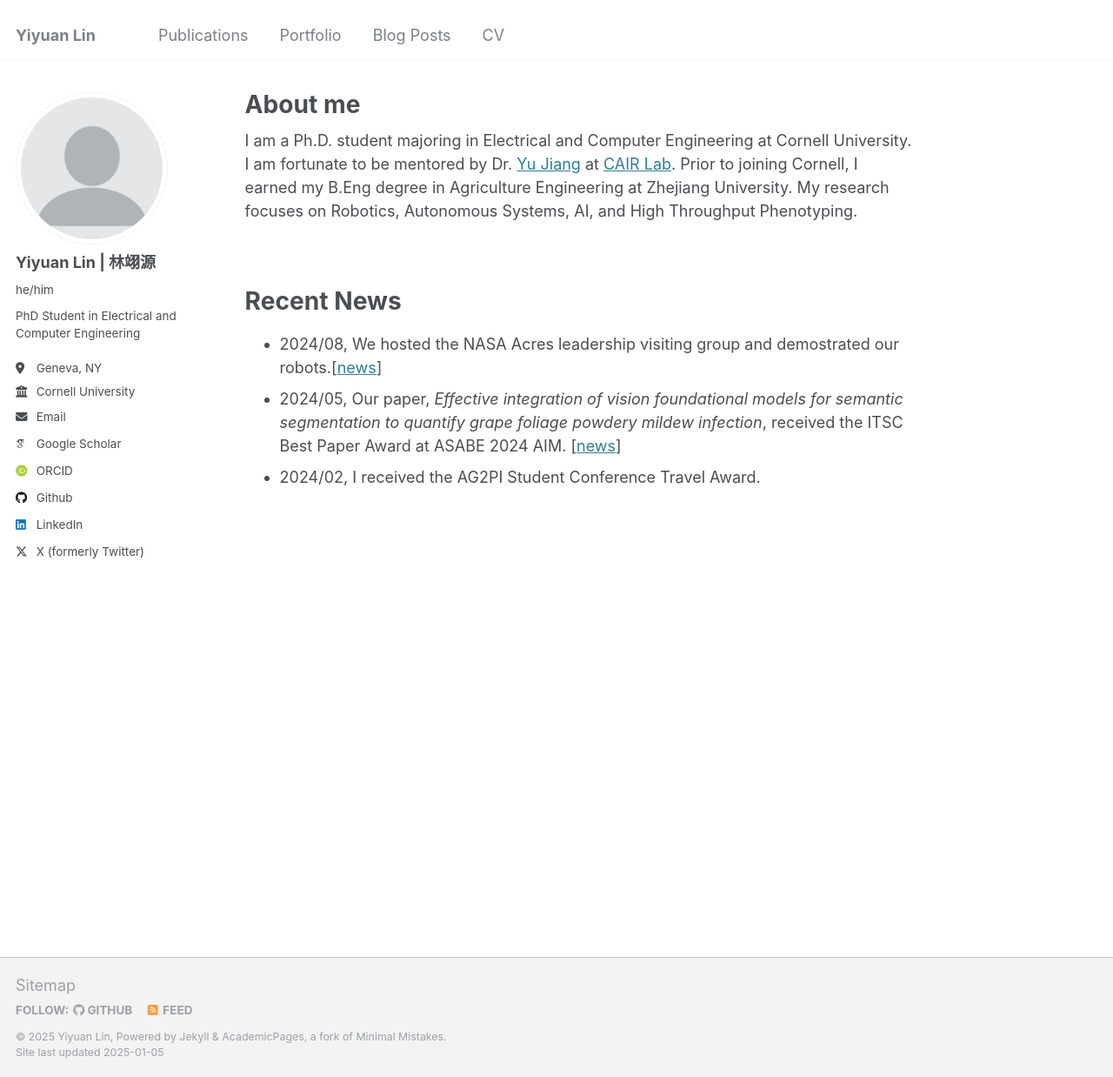
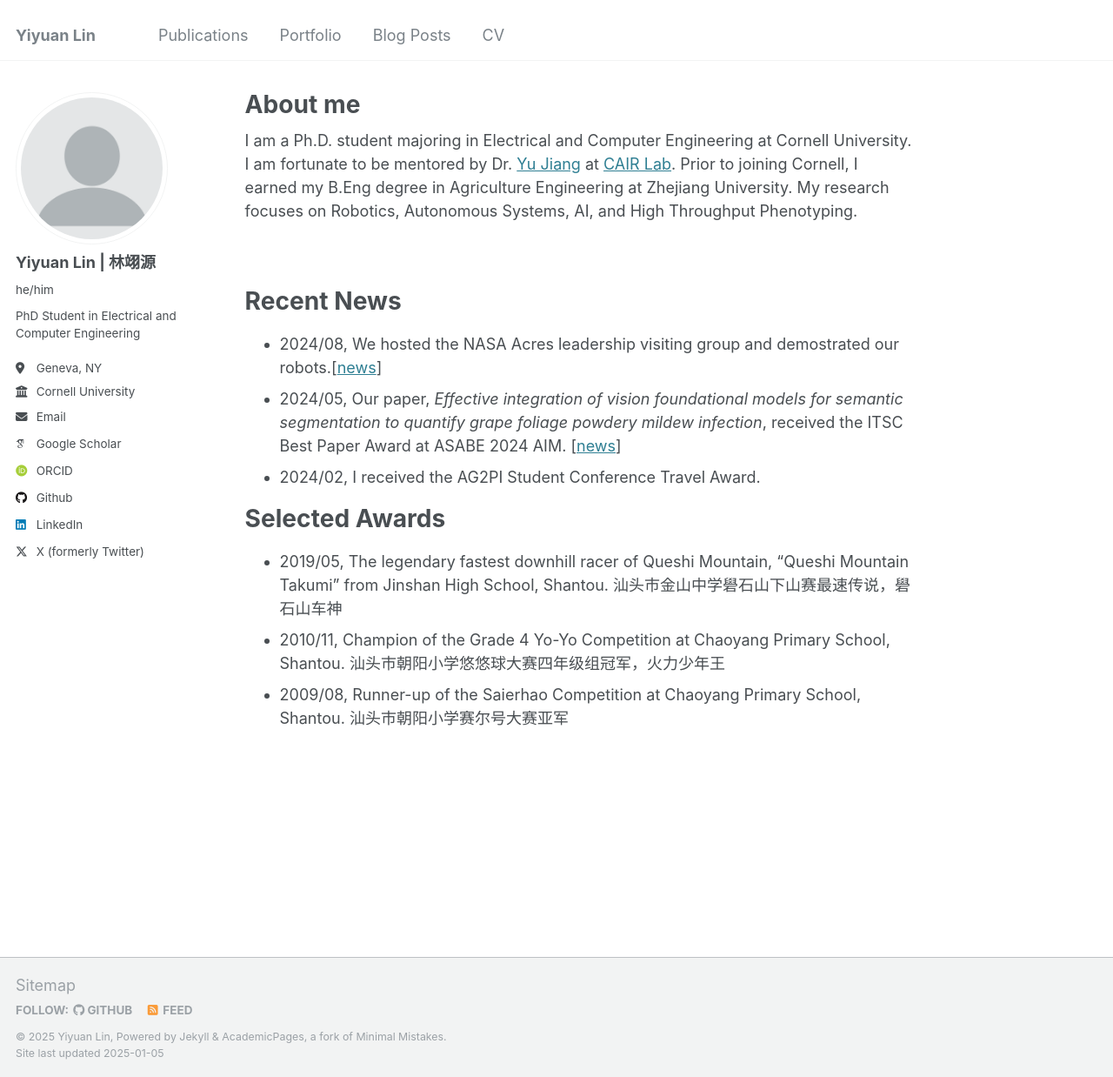
Before and after one commit to YiyuanLinXX/YiyuanLinXX.github.io, a Jekyll site: the page built from _pages/about.md, in a window 1280 px wide and 1238 px high. Shown: the whole window at 87% size. Built offline with Jekyll 4.4.1, drawn with Linux system fonts in a browser that asks for light colours; some web fonts are replaced.

Commit message:
update awards

```diff
--- a/_pages/about.md
+++ b/_pages/about.md
@@ -15,3 +15,8 @@ I am a Ph.D. student majoring in Electrical and Computer Engineering at Cornell
 - 2024/08, We hosted the NASA Acres leadership visiting group and demostrated our robots.[[news](https://news.cornell.edu/stories/2024/08/space-farm-readying-nasa-satellites-help-growers)]
 - 2024/05, Our paper, *Effective integration of vision foundational models for semantic segmentation to quantify grape foliage powdery mildew infection*, received the ITSC Best Paper Award at ASABE 2024 AIM. [[news](https://www.asabe.org/Awards-Competitions/Paper-Awards/ITSC-Paper-Awards)]
 - 2024/02, I received the AG2PI Student Conference Travel Award.
+
+# Selected Awards
+- 2019/05, The legendary fastest downhill racer of Queshi Mountain, "Queshi Mountain Takumi" from Jinshan High School, Shantou. 汕头市金山中学礐石山下山赛最速传说，礐石山车神
+- 2010/11, Champion of the Grade 4 Yo-Yo Competition at Chaoyang Primary School, Shantou. 汕头市朝阳小学悠悠球大赛四年级组冠军，火力少年王
+- 2009/08, Runner-up of the Saierhao Competition at Chaoyang Primary School, Shantou. 汕头市朝阳小学赛尔号大赛亚军
```
